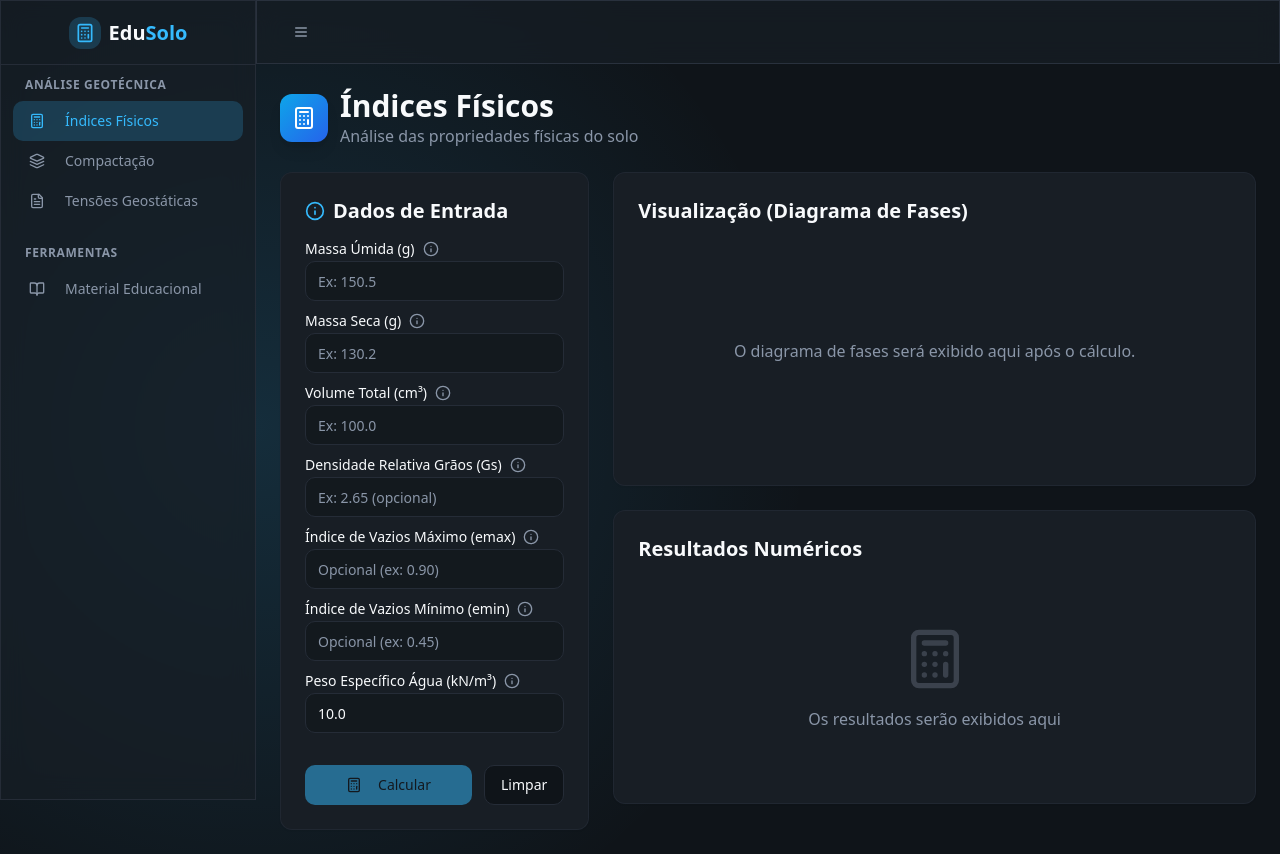
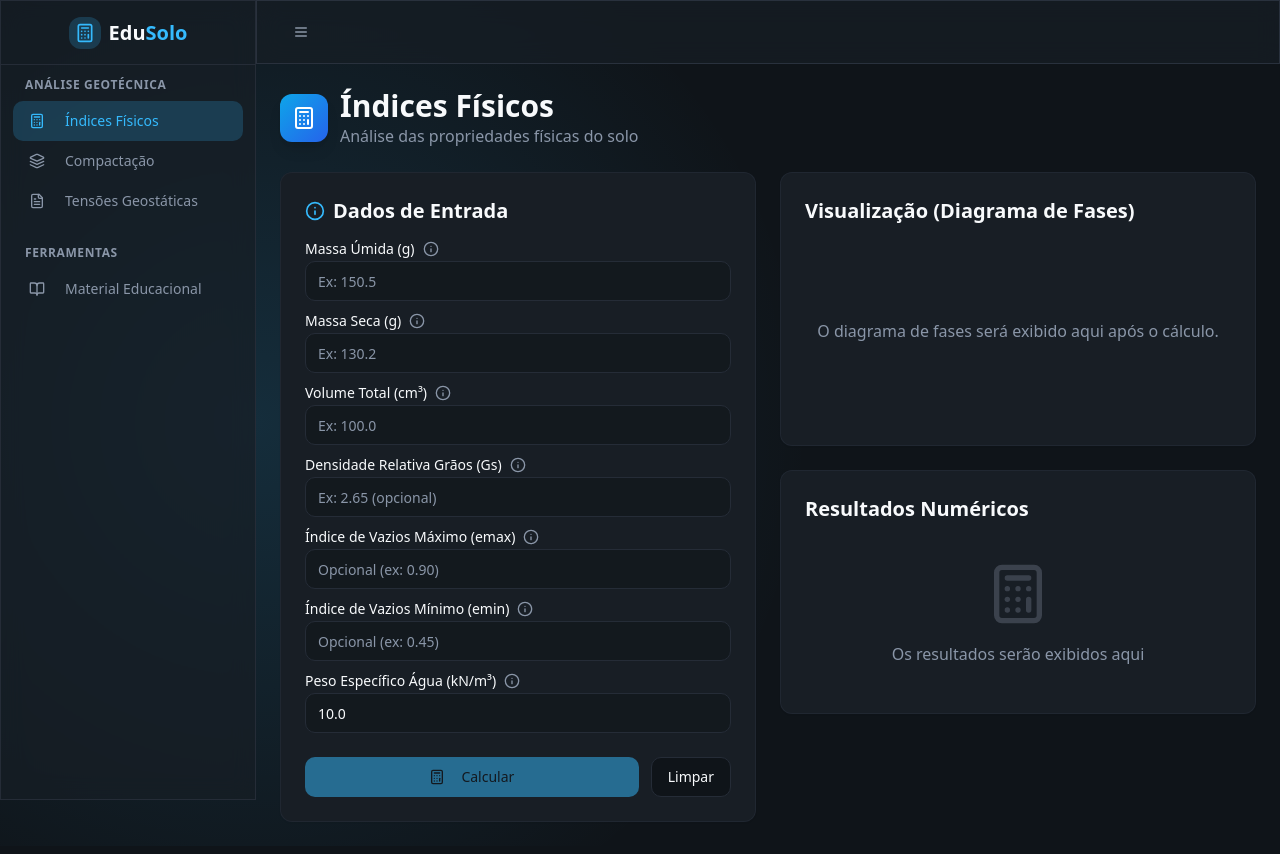
Before and after one commit to fuyu-hub/EduSolo, a React (Vite) app in the folder frontend/: page /indices-fisicos in a window 1280 px wide. Built offline with nearby package versions, Linux system fonts and the light colour scheme; the HTML template or start-up script is replaced by a standard one.

Commit message:
reformulated cards

```diff
--- a/frontend/src/pages/Dashboard.tsx
+++ b/frontend/src/pages/Dashboard.tsx
@@ -7,7 +7,7 @@ const modules = [
   {
     icon: Calculator,
     title: "Índices Físicos",
-    description: "Calcule índices físicos do solo: umidade, densidade, porosidade e mais",
+    description: "Calcule índices físicos do solo",
     path: "/indices-fisicos",
     color: "from-sky-500 to-blue-600",
   },
@@ -70,6 +70,7 @@ export default function Dashboard() {
           const content = (
             <Card
               className={cn(
+                "flex flex-col",
                 "glass p-6 transition-smooth hover:shadow-2xl hover:shadow-primary/20 group cursor-pointer relative overflow-hidden",
                 !module.comingSoon && "hover:-translate-y-1"
               )}
--- a/frontend/src/pages/IndicesFisicos.tsx
+++ b/frontend/src/pages/IndicesFisicos.tsx
@@ -201,8 +201,8 @@ export default function IndicesFisicos() {
           </div>
         </div>
 
-        {/* Layout Principal */}
-        <div className="grid grid-cols-1 lg:grid-cols-3 gap-6">
+        {/* Layout Principal - Alterado para 2 colunas */}
+        <div className="grid grid-cols-1 lg:grid-cols-2 gap-6 items-start"> {/* Alterado para lg:grid-cols-2 e items-start */}
           {/* Input Panel */}
           <Card className="glass p-6 lg:col-span-1">
              <h2 className="text-xl font-semibold text-foreground mb-4 flex items-center gap-2">
@@ -210,8 +210,8 @@ export default function IndicesFisicos() {
               Dados de Entrada
             </h2>
              {/* ... Inputs ... */}
-             <div className="space-y-6">
-              <div className="space-y-3">
+             <div className="space-y-4"> {/* Reduzido de space-y-6 para space-y-4 */}
+              <div className="space-y-3"> {/* Talvez reduzir para space-y-2 se ainda parecer muito */}
                  {/* Massa Úmida */}
                  <div className="space-y-1">
                     <div className="flex items-center gap-2">
@@ -303,12 +303,12 @@ export default function IndicesFisicos() {
             </div>
           </Card>
 
-          {/* Div para Visualização e Resultados */}
-          <div className="lg:col-span-2 space-y-6">
+          {/* Div para Visualização e Resultados (agora ocupa 1 coluna) */}
+          <div className="lg:col-span-1 space-y-6">
             {/* Painel de Visualização */}
             <Card className="glass p-6">
               <h2 className="text-xl font-semibold text-foreground mb-4">Visualização (Diagrama de Fases)</h2>
-              <div className="flex justify-center items-center min-h-[220px]"> {/* Altura mínima aumentada */}
+              <div className="flex justify-center items-center min-h-[180px]"> {/* Altura mínima reduzida */}
                 {isCalculating ? (
                   <Skeleton className="w-36 h-52 bg-muted/20" /> // Tamanho ajustado
                 ) : results && results.volume_solidos_norm !== null && results.volume_agua_norm !== null && results.volume_ar_norm !== null && !results.erro ? (
@@ -379,7 +379,7 @@ export default function IndicesFisicos() {
                   </div>
                 </div>
               ) : (
-                 <div className="flex flex-col items-center justify-center min-h-[200px] text-center">
+                 <div className="flex flex-col items-center justify-center min-h-[150px] text-center"> {/* Altura mínima reduzida */}
                   <Calculator className="w-16 h-16 text-muted-foreground/30 mb-4" />
                   <p className="text-muted-foreground">
                     {error ? "Corrija o erro para ver os resultados" : "Os resultados serão exibidos aqui"}
```
